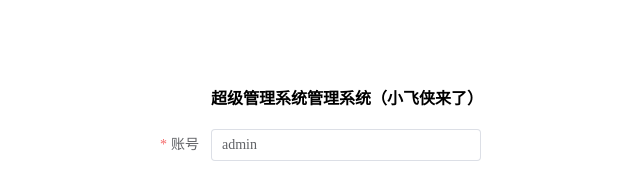
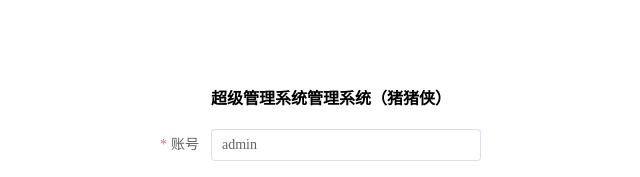
Before and after one commit to lzh-kf/manual-project, a Vue app: page /#/login in a window 1280 px wide. Shown: the part 226-403 px from the top of the page, without its empty margins (334-974 px from the left). Built offline with nearby package versions, Linux system fonts and the light colour scheme.

Commit message:
feat:0版本

```diff
--- a/project.json
+++ b/project.json
@@ -1,4 +1,4 @@
 {
     "name":"manual-project",
-    "version":5
+    "version":1
     }
--- a/src/updateVersion.js
+++ b/src/updateVersion.js
@@ -1,8 +1,7 @@
 import axios from 'axios'
 const managementVersion = () => {
     axios('/manual-project/dist/version.json').then(res=> {
-        console.log('res',res)
-        const { version } = res
+        const { version } = res.data
         const localVersion = localStorage.getItem('version')
         if(localVersion) {
             if(localVersion==version) {
@@ -18,8 +17,7 @@ const managementVersion = () => {
        })
 }
 if(process.env.NODE_ENV === 'production') {
-    console.log('计时器开始')
     setInterval(()=> {
         managementVersion()
-    },1000*10)
+    }, 1000 * 20)
 }
--- a/src/views/login/index.vue
+++ b/src/views/login/index.vue
@@ -1,7 +1,7 @@
 <template>
     <div class="login">
         <div class="container">
-            <h4>超级管理系统管理系统（小飞侠来了）</h4>
+            <h4>超级管理系统管理系统（猪猪侠）</h4>
             <el-form ref="ruleFormRef" :model="formData" :rules="rules" label-width="80px">
                 <el-form-item label="账号" prop="account">
                     <el-input v-model="formData.account" />
```
Also changed, not shown: 37 other files (tests, documents, lock files or other folders).
